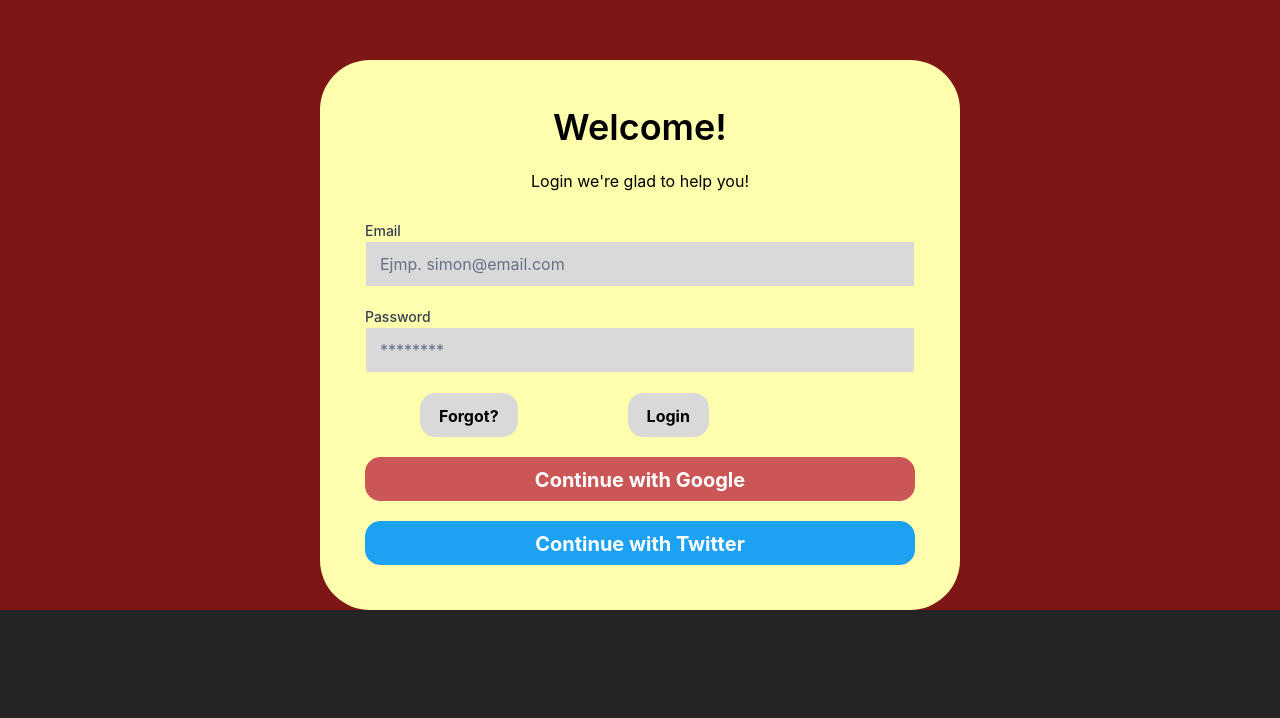
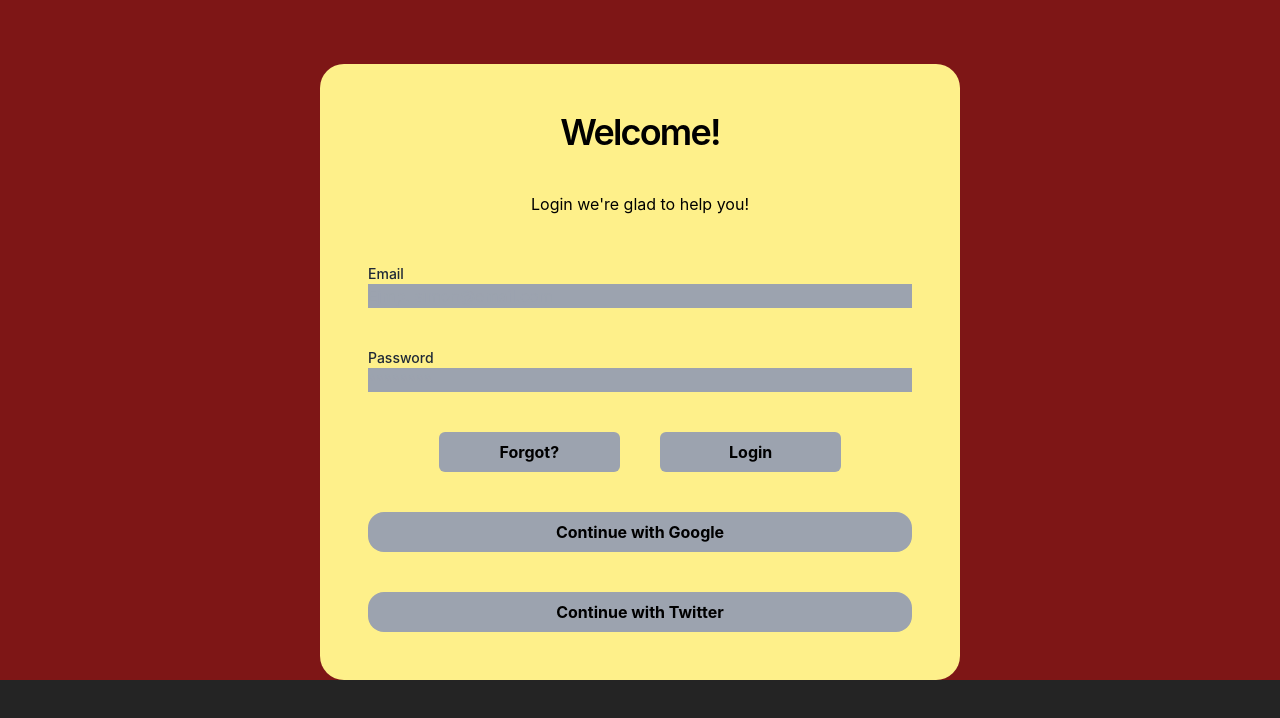
Before and after one commit to darioaldana/MicroproyectoII_Aldana-Rojas-Sar, a React (Vite) app: page / in a window 1280 px wide. Shown: the top 718 px of the page. Built offline with nearby package versions, Linux system fonts and the light colour scheme.

Commit message:
Pasar diseno a tailwind

```diff
--- a/src/pages/LoginPage/LoginPage.jsx
+++ b/src/pages/LoginPage/LoginPage.jsx
@@ -45,21 +45,22 @@ export function LoginPage() {
     };
 
     return (
-      <div className={styles.wholePage}>
-      <div className={styles.container}>
-        <form className={styles.form} onSubmit={onSubmit}>
+      <div class="flex justify-center items-center w-full h-full">
+      <div class = "w-6/12 flex-wrap">
+        <form class ="bg-yellow-200 w-full p-12 grid mt-16 rounded-3xl grid-cols-1 gap-y-10" onSubmit={onSubmit}>
           {/* <img src={logo} className={styles.logo}/>  */}
-          <h1 className={styles.title}>Welcome!</h1>
-          <p className={styles.welcomeTxt}>
+          <h1 class = "text-4xl text-center font-semibold text-black bg-yellow-200 tracking-tighter">Welcome!</h1>
+          <p class = "font-normal text-base leading-6 text-center text-black mb-2 bg-yellow-200">
             Login we're glad to help you!
           </p>
 
           {/* EMAIL FIELD */}
           <div className={styles.inputContainer}>
-            <h3 htmlFor="email">
+            <h3 class = "block text-sm font-medium leading-5 mb-0 text-gray-800 bg-yellow-200" htmlFor="email">
               Email
             </h3>
             <input
+              class = "block w-full rounded-none text-base leading-6 font-normal bg-gray-400"
               type="email"
               name="email"
               id="email"
@@ -71,10 +72,11 @@ export function LoginPage() {
 
           {/* PASSWORD FIELD */}
           <div className={styles.inputContainer}>
-            <h3 htmlFor="password">
+            <h3 class = "block text-sm font-medium leading-5 mb-0 text-gray-800 bg-yellow-200"  htmlFor="password">
               Password
             </h3>
             <input
+              class = "block w-full rounded-none text-base leading-6 font-normal bg-gray-400"
               type="password"
               name="password"
               id="password"
@@ -83,26 +85,27 @@ export function LoginPage() {
               required
             />
           </div>
-          <div className={styles.ButtonCont}>
-            <button type="forgot" className={styles.forgotButton}>
+          <div class="grid-cols-2 inline-flex bg-yellow-200 gap-x-10 items-stretch justify-center">
+            <button type="forgot" class="block h-10 w-1/3  bg-gray-400 font-bold text-base leading-6 text-black cursor-pointer rounded-md">
               Forgot?
             </button>
-            <button type="submit" className={styles.submitButton}>
+
+            <button type="submit" class="block h-10 w-1/3 bg-gray-400 font-bold text-base leading-6 text-black cursor-pointer rounded-md">
               Login
             </button>
           </div>
 
           <button
             type="button"
-            className={styles.googleButton}
+            class = "block h-10 bg-gray-400 font-bold text-base leading-6 text-black cursor-pointer rounded-2xl"
             onClick={handleSignWithGoogle}
           >
             Continue with Google
           </button>
-          {/* TODO: inicio de sesion con facebook */}
+
           <button
             type="button"
-            className={styles.twitterButton}
+            class = "block h-10 bg-gray-400 font-bold text-base leading-6 text-black cursor-pointer rounded-2xl"
             onClick={handleSignWithGoogle}
           >
             Continue with Twitter
--- a/src/pages/LoginPage/LoginPage.module.css
+++ b/src/pages/LoginPage/LoginPage.module.css
@@ -5,147 +5,3 @@
   background: #7e1616;
 
 }
-
-.wholePage {
-  display: flex;
-  justify-content: center;
-  align-items: center;
-  width: 100%;
-  height: 100%;
-}
-
-.container {
-  width: 50%;
-  flex-wrap: wrap;
-}
-
-.container .form {
-  background-color: #Fffead;
-  width: 100%;
-  padding: 45px;
-  border-radius: 50px;
-  display: grid;
-  grid-template-columns: 1fr;
-  row-gap: 20px;
-  margin-top: 60px;
-}
-
-.container .form .title {
-  font-size: 36px;
-  text-align: center;
-  letter-spacing: -2%;
-  line-height: 44px;
-  font-weight: 600;
-  color: black;
-  background-color: #Fffead;
-}
-.container .form .welcomeTxt {
-  font-weight: 400;
-  font-size: 16px;
-  line-height: 24px;
-  text-align: center;
-  color: black;
-  margin-bottom: 8px;
-  background-color: #Fffead;
-}
-.container .form .inputContainer h3 {
-  display: block;
-  font-size: 14px;
-  font-weight: 500;
-  line-height: 20px;
-  margin-bottom: 0%;
-  color: #344054;
-  background-color: #Fffead;
-
-}
-.container .form .inputContainer input {
-  display: block;
-  width: 100%;
-  min-height: 44px;
-  padding: 10px 14px 10px 14px;
-  border-radius: 0px;
-  font-size: 16px;
-  line-height: 24px;
-  font-weight: 400;
-  background-color: #D9D9D9;
-  border: 1px solid #Fffead;
-}
-
-.container .form .inputContainer input::placeholder {
-  color: #667085;
-}
-
-.container .form .ButtonCont{
-  display: inline-flex;
-  background-color: #Fffead;
-  flex-wrap: wrap;
-}
-
-.container .form .forgotButton,
-.container .form .submitButton{
-  display: block;
-  outline: none;
-  border: none;
-  padding: 10px 18px;
-  height: 44px;
-  background: #D9D9D9;
-  border: 1px solid #D9D9D9;
-  border-radius: 15px;
-  font-weight: 700;
-  font-size: 16px;
-  line-height: 24px;
-  color: black;
-  cursor: pointer;
-  margin-inline: 10%;
-}
-
-.container .form .googleButton {
-  display: block;
-  outline: none;
-  border: none;
-  padding: 10px 18px;
-  height: 44px;
-  background: #CA5656;
-  border: 1px solid #CA5656;
-  color: white;;
-  border-radius: 15px;
-  font-weight: 700;
-  font-size: 20px;
-  line-height: 25px;
-  cursor: pointer;
-  overflow: hidden;
-}
-
-.container .form .twitterButton {
-  display: block;
-  outline: none;
-  border: none;
-  padding: 10px 18px;
-  height: 44px;
-  background: #1DA1F2;
-  border: 1px solid #1DA1F2;
-  color: white;;
-  border-radius: 15px;
-  font-weight: 700;
-  font-size: 20px;
-  line-height: 25px;
-  cursor: pointer;
-  overflow: hidden;
-}
-
-.container .form .loginRedirect {
-  background: #76BAB2;
-  text-align: center;
-  text-decoration: none;
-  font-weight: 400;
-  font-size: 14px;
-  line-height: 20px;
-  color: black;
-}
-
-.container .form .loginRedirect .redirectLink {
-  background: #76BAB2;
-  font-weight: 600;
-  color: #181b20;
-  text-decoration: underline;
-}
```
